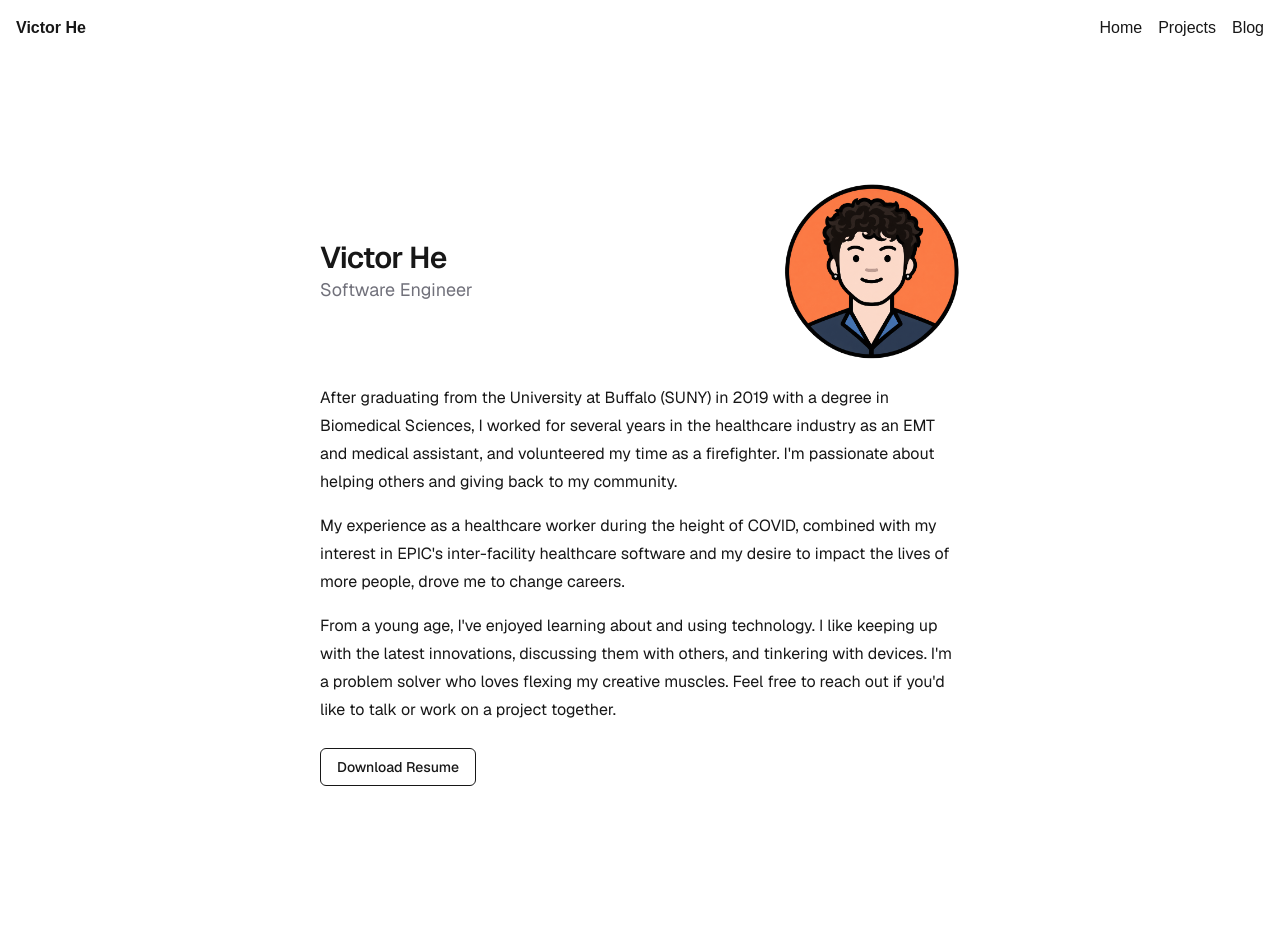
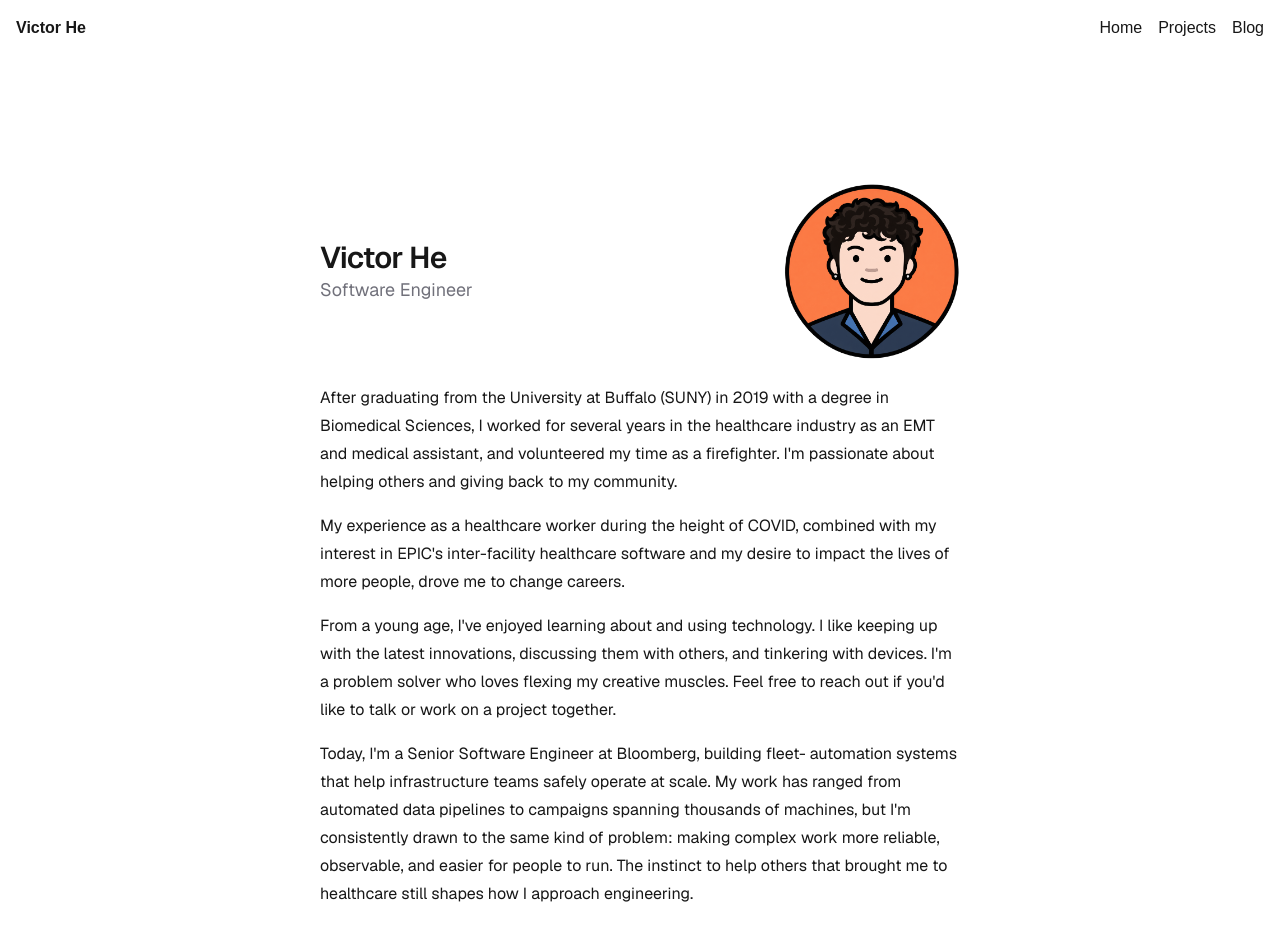
Before and after one commit to VictorHeDev/portfolio, a Next.js app: page / in a window 1280 px wide. Shown: the top 930 px of the page. Built offline with nearby package versions, Linux system fonts and the light colour scheme.

Commit message:
Add closing paragraph for me, today

```diff
--- a/app/page.tsx
+++ b/app/page.tsx
@@ -38,6 +38,15 @@ export default function Home() {
                         creative muscles. Feel free to reach out if you&apos;d like to talk or work on
                         a project together.
                     </p>
+                    <p>
+                        Today, I&apos;m a Senior Software Engineer at Bloomberg, building fleet-
+                        automation systems that help infrastructure teams safely operate at scale.
+                        My work has ranged from automated data pipelines to campaigns spanning
+                        thousands of machines, but I&apos;m consistently drawn to the same kind of
+                        problem: making complex work more reliable, observable, and easier for
+                        people to run. The instinct to help others that brought me to healthcare
+                        still shapes how I approach engineering.
+                    </p>
                 </div>
                 <div>
                     <a
```
